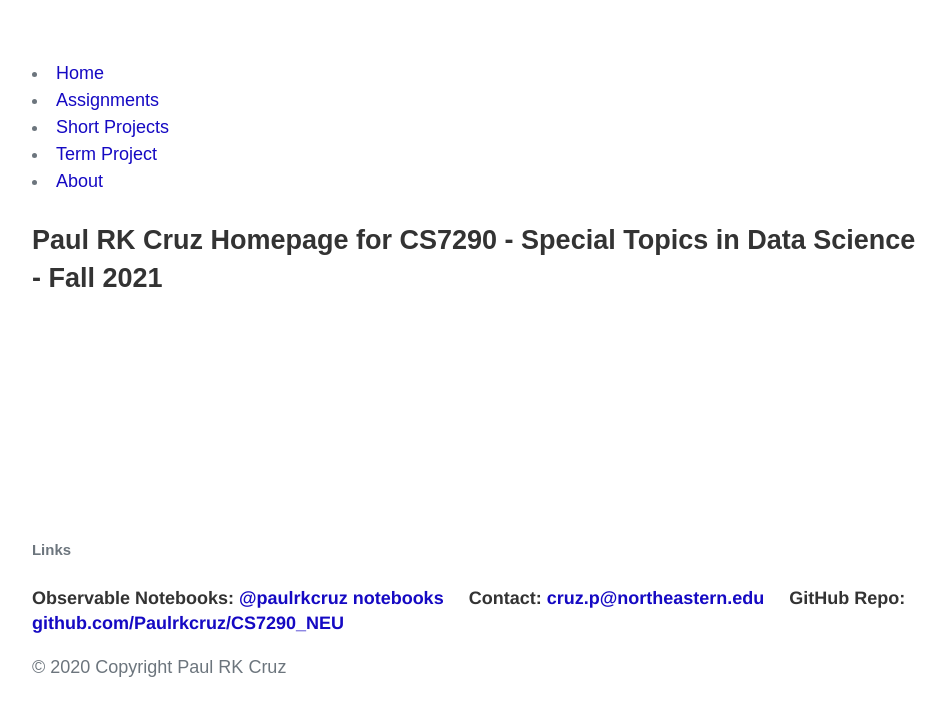
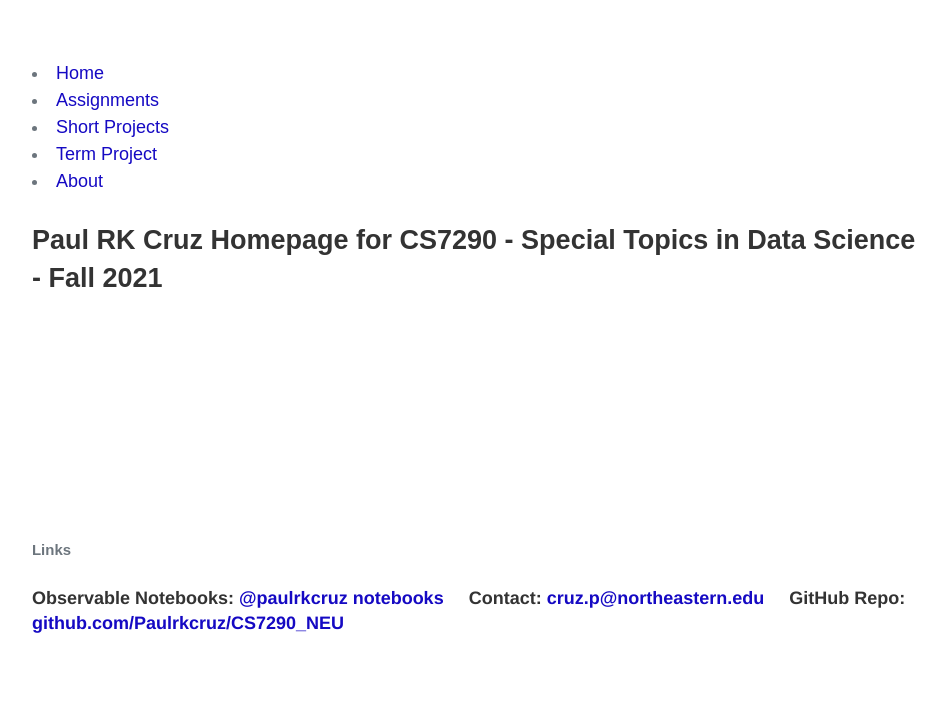
Before and after one commit to Paulrkcruz/CS7290_NEU, a Jekyll site: the page built from index.html, in a window 1280 px wide. Shown: the top 716 px of the page, without its empty margins (160-1106 px from the left). Built offline with Jekyll 4.4.1, drawn with Linux system fonts in a browser that asks for light colours.

Commit message:
Update default.html

```diff
--- a/_layouts/default.html
+++ b/_layouts/default.html
@@ -36,10 +36,6 @@
         </ul>
       </div>
       <!-- Grid column -->
-  <!-- Copyright -->
-  <div class="footer-copyright text-center py-3">© 2020 Copyright Paul RK Cruz
-  </div>
-  <!-- Copyright -->
 </footer>
 <!-- Footer -->
 </div>
```
